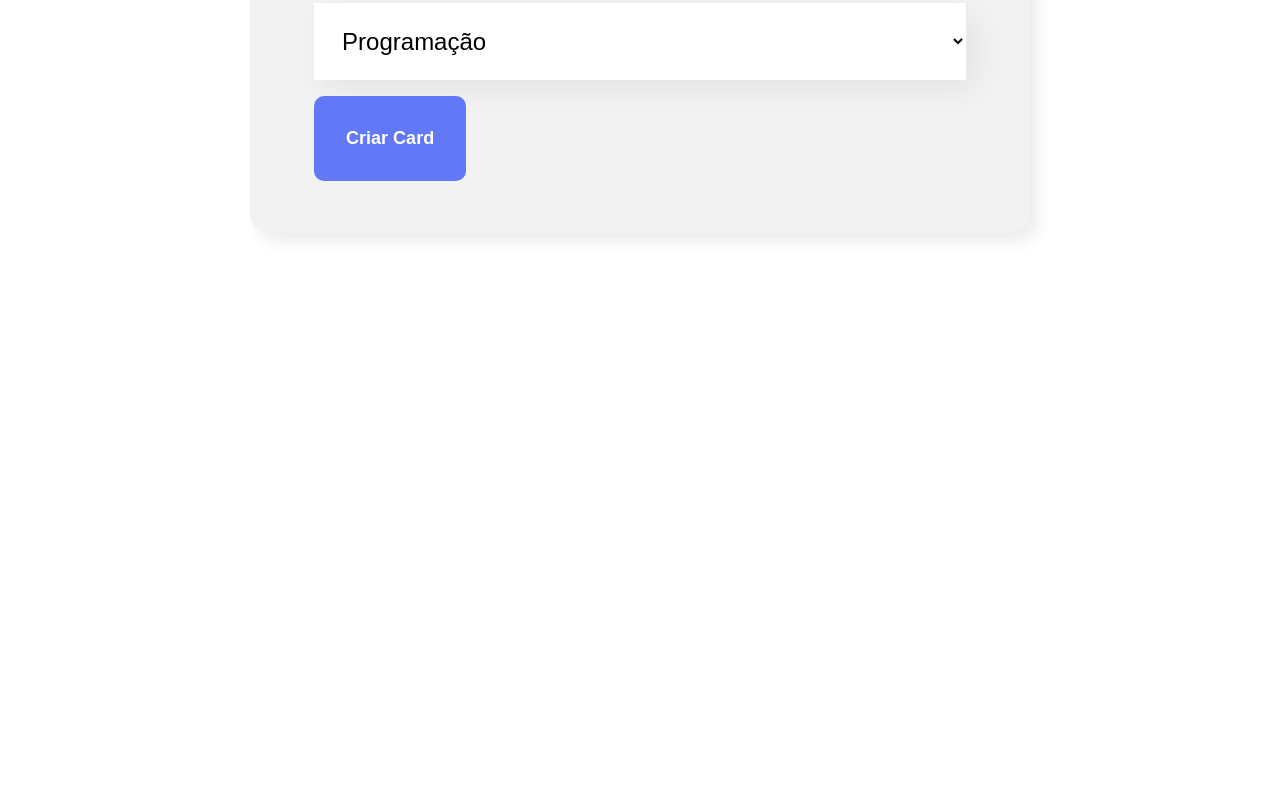
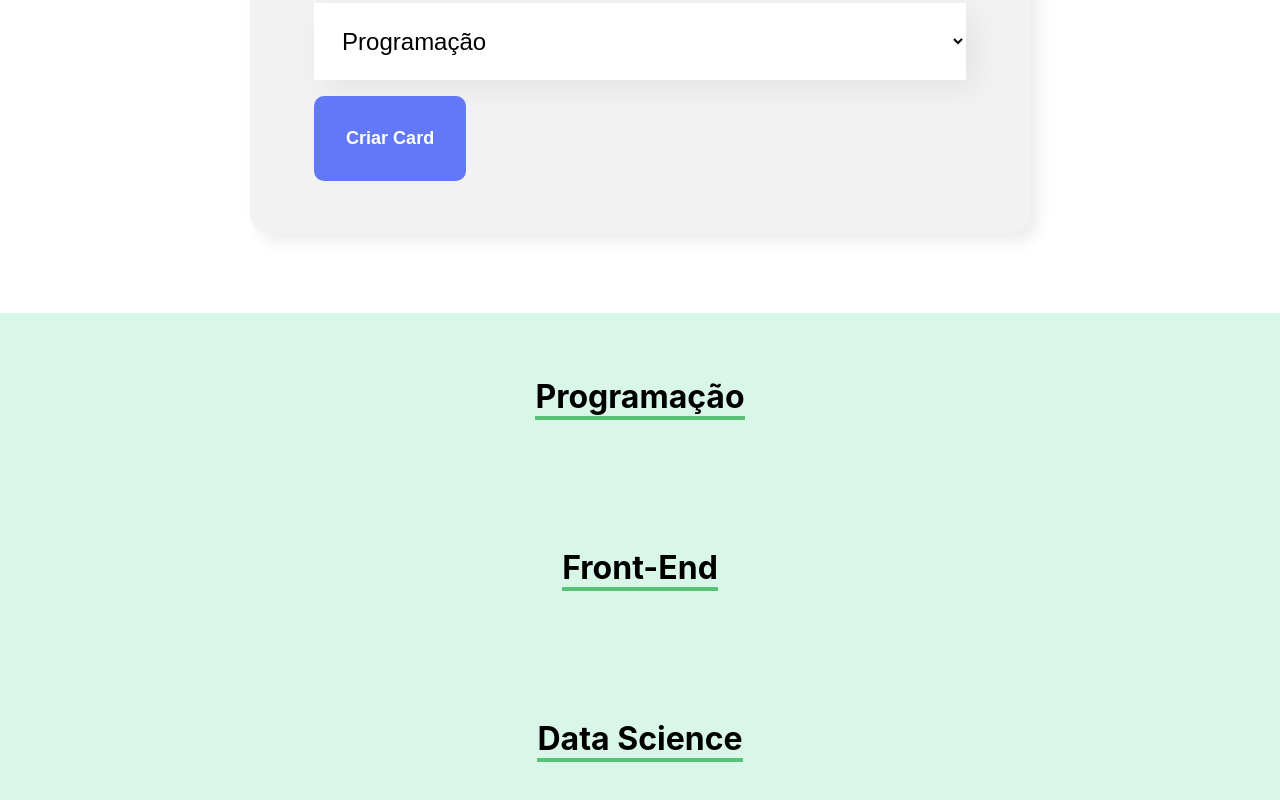
Before and after one commit to GuilFranca/ReactDesenvolvendoJS-Alura, a React (Create React App) app: page / in a window 1280 px wide. Shown: the part 1132-1932 px from the top of the page. Before the commit the page ends 1445 px from the top, so only its background shows below. Built offline with nearby package versions, Linux system fonts and the light colour scheme; the HTML template or start-up script is replaced by a standard one.

Commit message:
Aula 4 - 02 Criando o componente Time

```diff
--- a/src/App.js
+++ b/src/App.js
@@ -1,6 +1,7 @@
 import { useState } from 'react';
 import Banner from './components/Banner';
 import Form from './components/Form';
+import Team from './components/Team';
 
 function App() {
 
@@ -16,6 +17,9 @@ function App() {
     <div className="App">
       <Banner />
       <Form onEmployeeRegistered={employee => onEmployeeNewAdd(employee)}/>
+      <Team name="Programação"/>
+      <Team name="Front-End"/>
+      <Team name="Data Science"/>
     </div>
   );
 }
--- a/src/components/Form/index.js
+++ b/src/components/Form/index.js
@@ -21,7 +21,7 @@ const Form = (props) => {
     const [imageUrl, setImageUrl] = useState('');
     const [team, setTeam] = useState('Programação');
 
-    const aoSalvar = (event) => {
+    const onSave = (event) => {
         event.preventDefault();
         console.log('From enviado => ', name, position, imageUrl, team);
         // Passando um objeto com os valores do colaboradore para determinada props que irá passar para fora do formulário
@@ -37,7 +37,7 @@ const Form = (props) => {
 
         <section className='form__section'>
 
-            <form onSubmit={aoSalvar}>
+            <form onSubmit={onSave}>
 
                 <h2>Preencha os dados para criar o card do seu colaborador</h2>
 
--- /dev/null
+++ b/src/components/Team/index.js
@@ -0,0 +1,14 @@
+import './team.css'
+
+const Team = (props) => {
+
+    return (
+
+        <section className='team_section'>
+            <h3>{props.name}</h3>
+        </section>
+
+    );
+}
+
+export default Team;
--- /dev/null
+++ b/src/components/Team/team.css
@@ -0,0 +1,13 @@
+.team_section {
+    text-align: center;
+    padding: 32px;
+    background-color: #D9F7E9;
+}
+
+.team_section h3 {
+    font-size: 32px;
+    border-bottom: 4px solid #57C278;
+    /* Desta forma o nosso H3 irá se comportar como um component inline-block,
+    fazendo com que a borda do mesmo fique somente no espaço em que o mesmo ocupa */
+    display: inline-block;
+}
```
